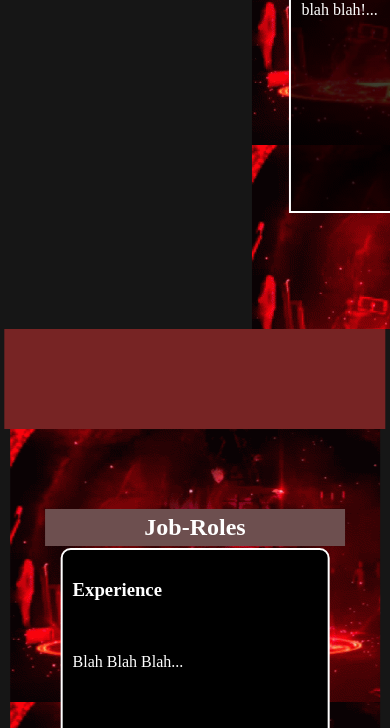
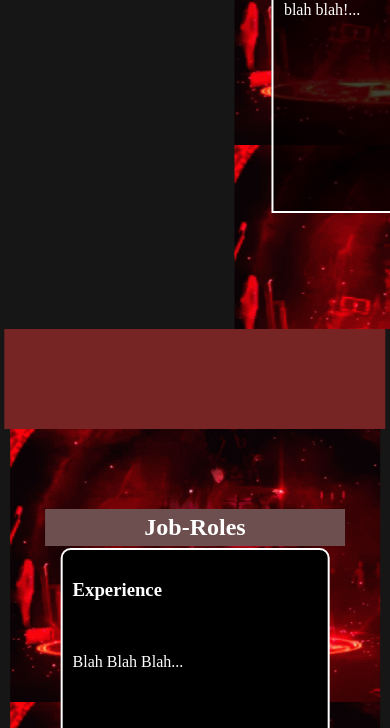
Before and after one commit to TNTB2/business-repo-siteTemplate, a plain HTML site: page resumeWeb-laptop/index.html in a window 390 px wide. Shown: the part 372-1100 px from the top of the page. Drawn offline with Linux system fonts and the light colour scheme.

Commit message:
index desc. move

```diff
--- a/resumeWeb-laptop/css/mobile/index.css
+++ b/resumeWeb-laptop/css/mobile/index.css
@@ -3,9 +3,9 @@
     /*----------------------------------------Introduction/ Part1-----------------------------------------*/
 
     .content {
-        width: 85%;
+        width: 80%;
         margin-left: 50%;
-        transform: translateX(-50%);
+        transform: translateX(-60%);
     }
 
     .paralax1 {
```
